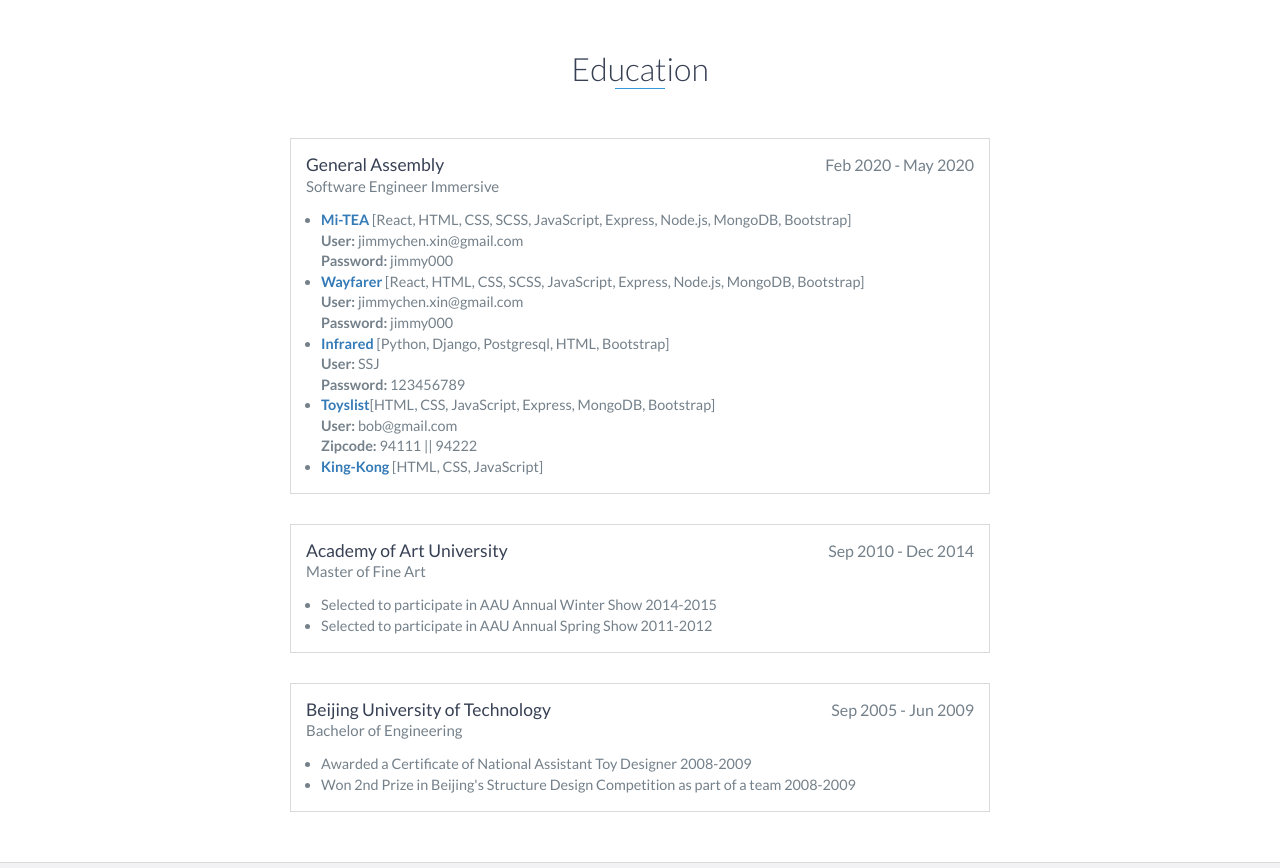
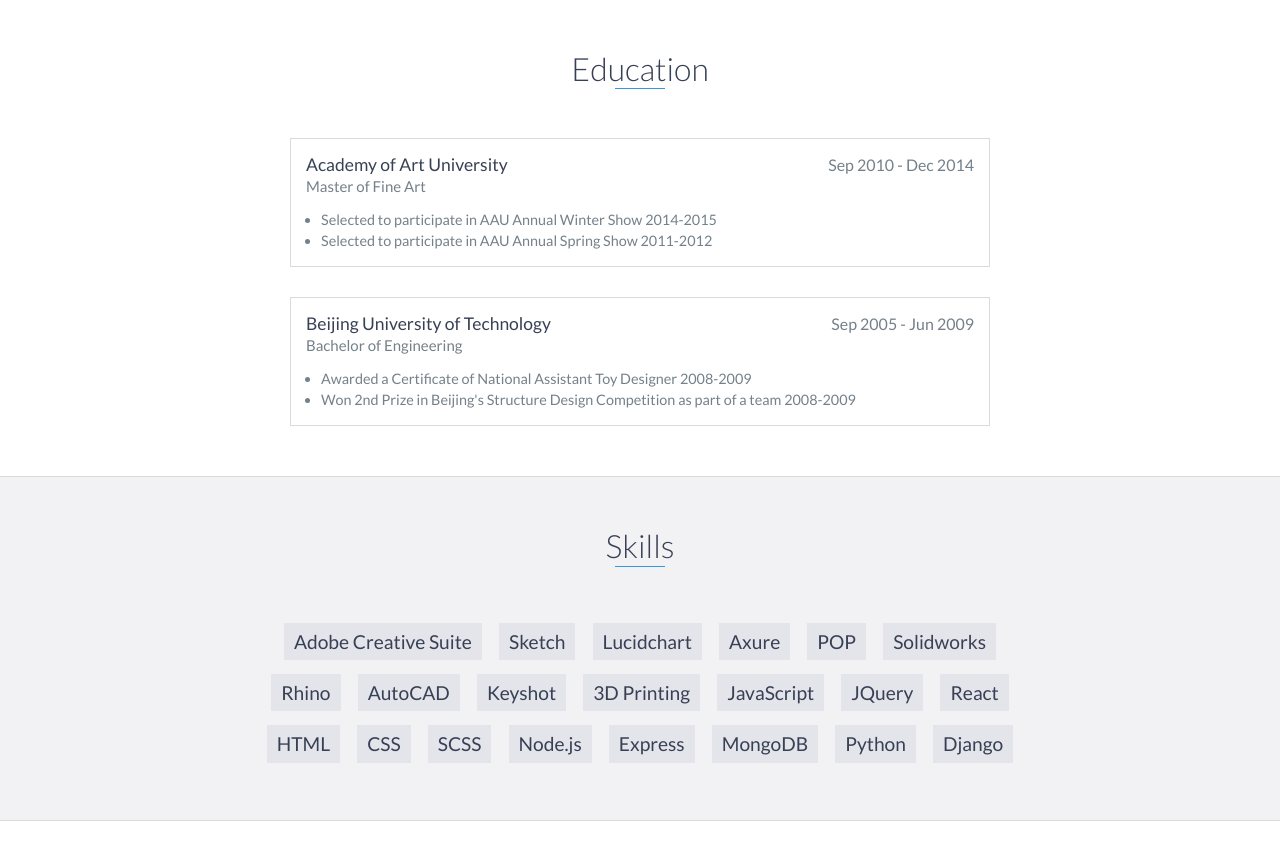
Before and after one commit to jimtie/jimtie.github.io, a website: page about.html in a window 1280 px wide. Shown: the part 2760-3628 px from the top of the page. Drawn offline with nearby package versions, Linux system fonts and the light colour scheme.

Commit message:
Update about.html

```diff
--- a/about.html
+++ b/about.html
@@ -191,7 +191,7 @@
     <div id="education">
         <h2 class="heading">Education</h2>
 
-        <div class="education-block">
+<!--        <div class="education-block">
             <h3>General Assembly</h3>
             <span class="education-date">Feb 2020 - May 2020</span>
             <h4>Software Engineer Immersive</h4>
```
